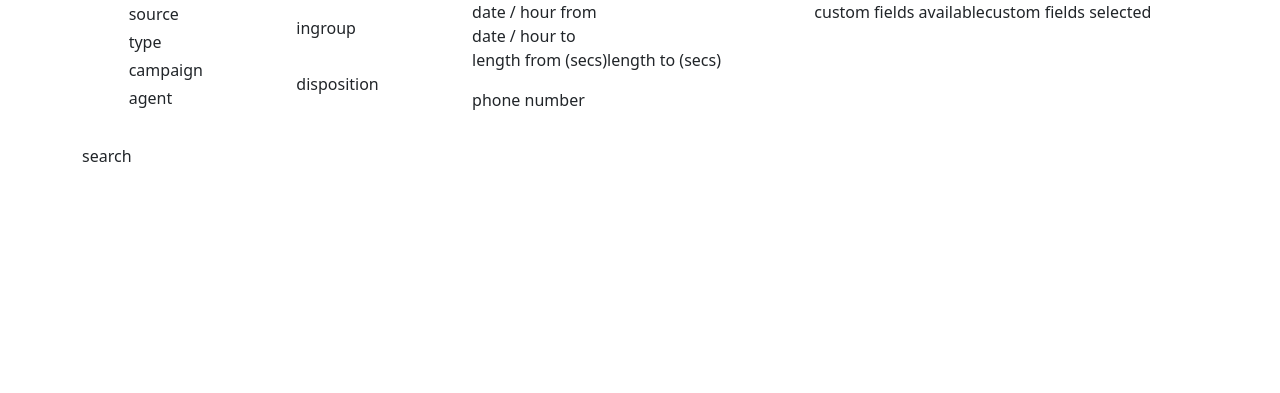
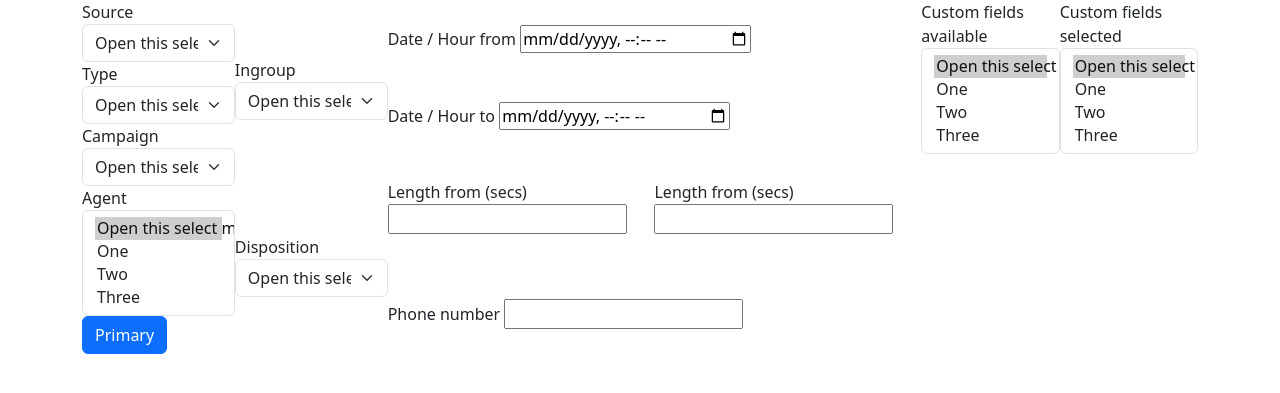
Before and after one commit to mauro25987/tn-apps, a Flask app: page /callfinder/ in a window 1280 px wide. Shown: the top 393 px of the page. Run offline with Flask 3, Linux system fonts and the light colour scheme.

Commit message:
add sources callfinder

```diff
--- a/src/routes/callfinder.py
+++ b/src/routes/callfinder.py
@@ -1,6 +1,25 @@
 from flask import Blueprint, render_template
 
 callfinder = Blueprint('callfinder', __name__, url_prefix='/callfinder')
+
+ovh_data = {
+    "host": "192.168.70.13",
+    "user": "internalreports",
+    "password": "internalreports",
+    "database": "asterisk",
+}
+
+ovh2_data = {
+    "host": "192.168.60.15",
+    "user": "internalreports",
+    "password": "internalreports",
+    "database": "asterisk"
+}
+
+servers = {
+    "ovh":  ovh_data,
+    "ovh2": ovh2_data,
+}
 
 
 @callfinder.route('/')
--- a/src/templates/callfinder/index.html
+++ b/src/templates/callfinder/index.html
@@ -4,60 +4,111 @@
 
 {% block body %}
     <div class="container">
-        <div class="d-flex flex-column flex-wrap justify-content-around mb-3">
-            <div class="d-flex flex-row flex-wrap justify-content-around mb-3">
+        <div class="d-flex flex-row justify-content-around mb-3">
             <div class="d-flex flex-column flex-wrap justify-content-around mb-3">
                 <div>
-                        source
+                    <label for="source">Source</label>
+                    <select class="form-select" id="source" aria-label="Default select example">
+                        <option selected>Open this select menu</option>
+                        <option value="1">One</option>
+                        <option value="2">Two</option>
+                        <option value="3">Three</option>
+                    </select>
                 </div>
                 <div>
-                        type
+                    <label for="type">Type</label>
+                    <select class="form-select" id="type" aria-label="Default select example">
+                        <option selected>Open this select menu</option>
+                        <option value="1">One</option>
+                        <option value="2">Two</option>
+                        <option value="3">Three</option>
+                    </select>
                 </div>
                 <div>
-                        campaign
+                    <label for="campaign">Campaign</label>
+                    <select class="form-select" id="campaign" aria-label="Default select example">
+                        <option selected>Open this select menu</option>
+                        <option value="1">One</option>
+                        <option value="2">Two</option>
+                        <option value="3">Three</option>
+                    </select>
                 </div>
                 <div>
-                        agent
+                    <label for="agent">Agent</label>
+                    <select class="form-select" id="agent" aria-label="Default select example" multiple>
+                        <option selected>Open this select menu</option>
+                        <option value="1">One</option>
+                        <option value="2">Two</option>
+                        <option value="3">Three</option>
+                    </select>
+                </div>
+                <div>
+                    <button type="button" class="btn btn-primary">Primary</button>
                 </div>
             </div>
             <div class="d-flex flex-column flex-wrap justify-content-around mb-3">
                 <div>
-                        ingroup
+                    <label for="source">Ingroup</label>
+                    <select class="form-select" id="ingroup" aria-label="Default select example">
+                        <option selected>Open this select menu</option>
+                        <option value="1">One</option>
+                        <option value="2">Two</option>
+                        <option value="3">Three</option>
+                    </select>
                 </div>
                 <div>
-                        disposition
+                    <label for="source">Disposition</label>
+                    <select class="form-select" id="disposition" aria-label="Default select example">
+                        <option selected>Open this select menu</option>
+                        <option value="1">One</option>
+                        <option value="2">Two</option>
+                        <option value="3">Three</option>
+                    </select>
                 </div>
             </div>
-                <div class="d-flex flex-column flex-wrap justify-content-around mb-3">
+            <div class="d-flex flex-column justify-content-around mb-3">
                 <div>
-                        date / hour from
+                    <label for="datefrom">Date / Hour from</label>
+                    <input type="datetime-local" id="datefrom">
                 </div>
                 <div>
-                        date / hour to
+                    <label for="dateto">Date / Hour to</label>
+                    <input type="datetime-local" id="dateto">
                 </div>
-                    <div class="d-flex flex-row flex-wrap justify-content-around mb-3">
+                <div class="d-flex flex-row justify-content-around mb-3">
                     <div>
-                            length from (secs)
+                        <label for="secsfrom">Length from (secs)</label>
+                        <input type="number" id="secsfrom">
                     </div>
                     <div>
-                            length to (secs)
+                        <label for="secsfrom">Length from (secs)</label>
+                        <input type="number" id="secsfrom">
                     </div>
                 </div>
                 <div>
-                        phone number
+                    <label for="phone">Phone number</label>
+                    <input type="tel" id="phone">
                 </div>
             </div>
-                <div class="d-flex flex-row flex-wrap justify-content-around mb-3">
+            <div class="d-flex flex-row justify-content-around mb-3">
                 <div>
-                        custom fields available
+                    <label for="field-available">Custom fields available</label>
+                    <select class="form-select" id="field-available" aria-label="Default select example" multiple>
+                        <option selected>Open this select menu</option>
+                        <option value="1">One</option>
+                        <option value="2">Two</option>
+                        <option value="3">Three</option>
+                    </select>
                 </div>
                 <div>
-                        custom fields selected
+                    <label for="field-selected">Custom fields selected</label>
+                    <select class="form-select" id="field-selected" aria-label="Default select example" multiple>
+                        <option selected>Open this select menu</option>
+                        <option value="1">One</option>
+                        <option value="2">Two</option>
+                        <option value="3">Three</option>
+                    </select>
                 </div>
-                </div>
-            </div>
-            <div>
-                search
             </div>
         </div>
     </div>
```
Lines whose indentation alone changed are shown as unchanged.
